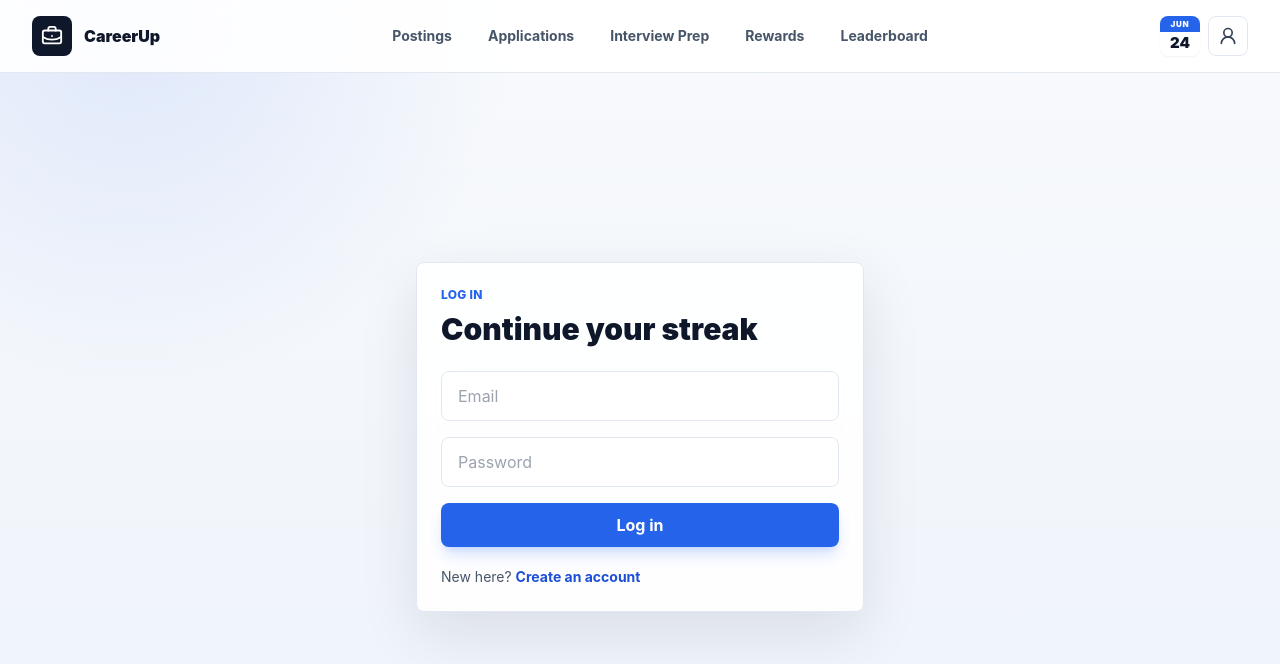
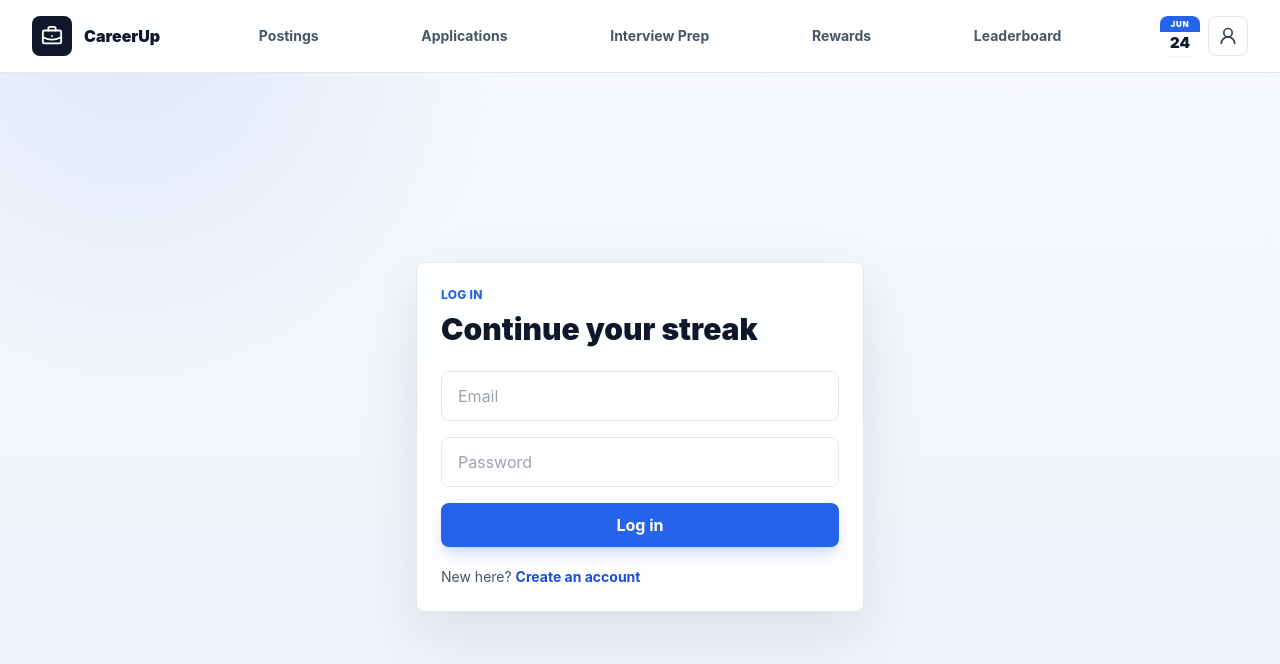
Before and after one commit to Varun-gull/CareerUp, a Next.js app: page /login in a window 1280 px wide. Shown: the top 664 px of the page. Built offline with nearby package versions, Linux system fonts and the light colour scheme; no server answers.

Commit message:
Space nav tabs evenly across full width with justify-evenly
Co-Authored-By: Claude Sonnet 4.6 <noreply@anthropic.com>

```diff
--- a/components/Navbar.tsx
+++ b/components/Navbar.tsx
@@ -56,9 +56,9 @@ export async function Navbar() {
           </span>
           <span>CareerUp</span>
         </Link>
-        <div className="hidden flex-1 items-center justify-center gap-1 md:flex">
+        <div className="hidden flex-1 items-center justify-evenly md:flex">
           {navItems.map((item) => (
-            <Link key={item.href} href={item.href} className="rounded-lg px-4 py-2 text-sm font-bold text-slate-600 hover:bg-slate-100 hover:text-ink">
+            <Link key={item.href} href={item.href} className="rounded-lg px-5 py-2 text-sm font-bold text-slate-600 hover:bg-slate-100 hover:text-ink">
               {item.label}
             </Link>
           ))}
```
